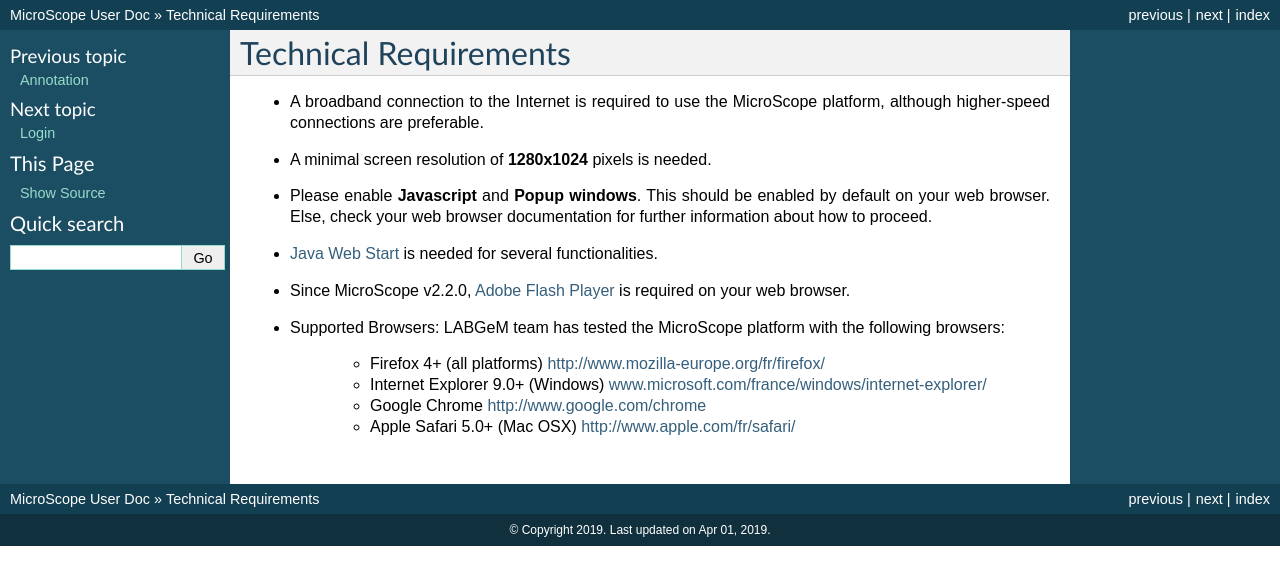
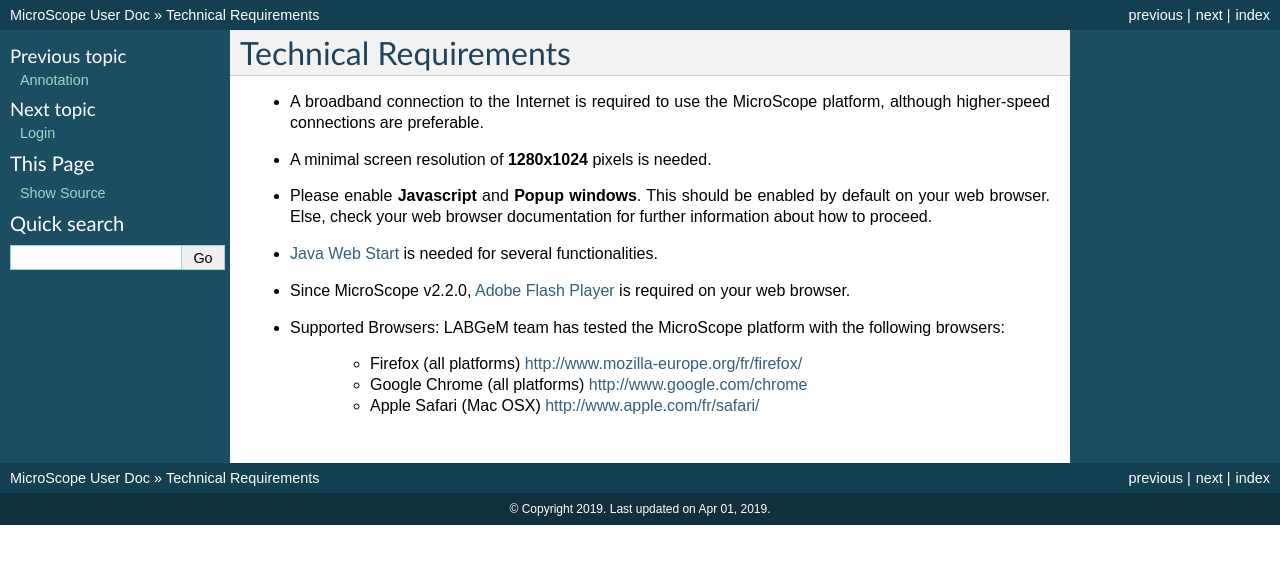
Before and after one commit to labgem/microscope-user-doc, a Sphinx documentation site: the page built from docs/content/overview/technical.rst, in a window 1280 px wide. Shown: the top 585 px of the page. Built offline with Sphinx 7.4.7, drawn with Linux system fonts in a browser that asks for light colours.

Commit message:
Update list of supported browser.

```diff
--- a/docs/content/overview/technical.rst
+++ b/docs/content/overview/technical.rst
@@ -4,12 +4,11 @@
 
 * A broadband connection to the Internet is required to use the MicroScope platform, although higher-speed connections are preferable.
 * A minimal screen resolution of **1280x1024** pixels is needed.
-* Please enable **Javascript** and **Popup windows**.	This should be enabled by default on your web browser. Else, check your web browser documentation for further information about how to proceed.
+* Please enable **Javascript** and **Popup windows**. This should be enabled by default on your web browser. Else, check your web browser documentation for further information about how to proceed.
 * `Java Web Start <http://www.java.com/en/>`_ is needed for several functionalities.
 * Since MicroScope v2.2.0, `Adobe Flash Player <https://get.adobe.com/fr/flashplayer/>`_ is required on your web browser.
 * Supported Browsers: LABGeM team has tested the MicroScope platform with the following browsers:
 
-	* Firefox 4+ (all platforms) `http://www.mozilla-europe.org/fr/firefox/ <http://www.mozilla-europe.org/fr/firefox/>`_
-	* Internet Explorer 9.0+ (Windows) `www.microsoft.com/france/windows/internet-explorer/ <http://www.microsoft.com/france/windows/internet-explorer/>`_
-	* Google Chrome `http://www.google.com/chrome <http://www.google.com/chrome>`_
-	* Apple Safari 5.0+ (Mac OSX) `http://www.apple.com/fr/safari/ <http://www.apple.com/fr/safari/>`_
+	* Firefox (all platforms) `http://www.mozilla-europe.org/fr/firefox/ <http://www.mozilla-europe.org/fr/firefox/>`_
+	* Google Chrome (all platforms) `http://www.google.com/chrome <http://www.google.com/chrome>`_
+	* Apple Safari (Mac OSX) `http://www.apple.com/fr/safari/ <http://www.apple.com/fr/safari/>`_
```
